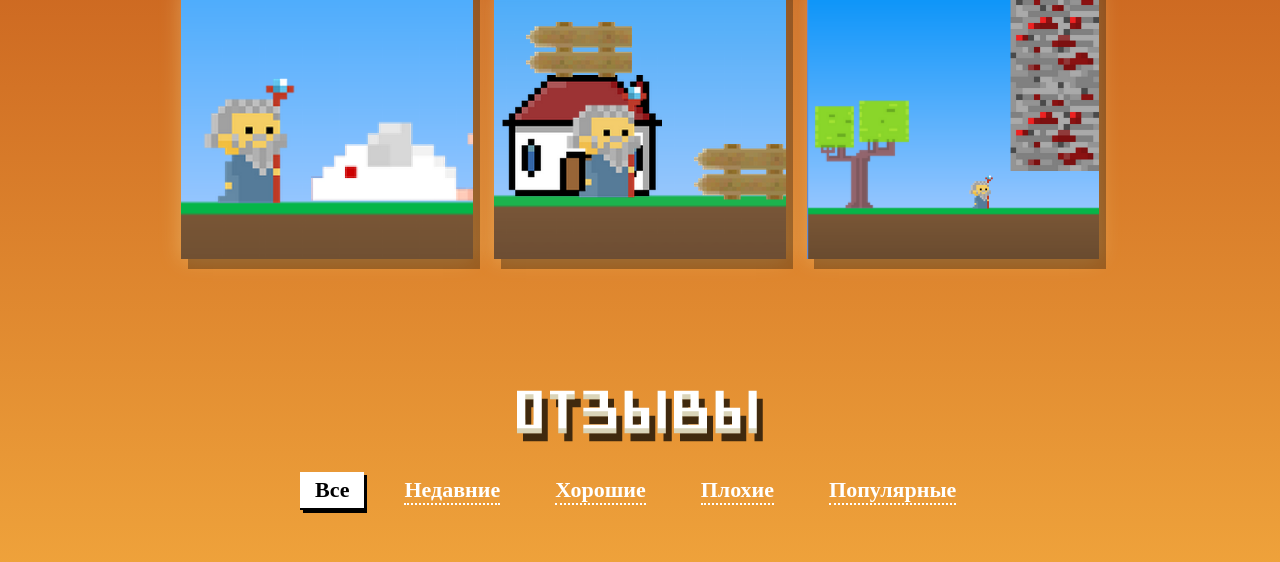
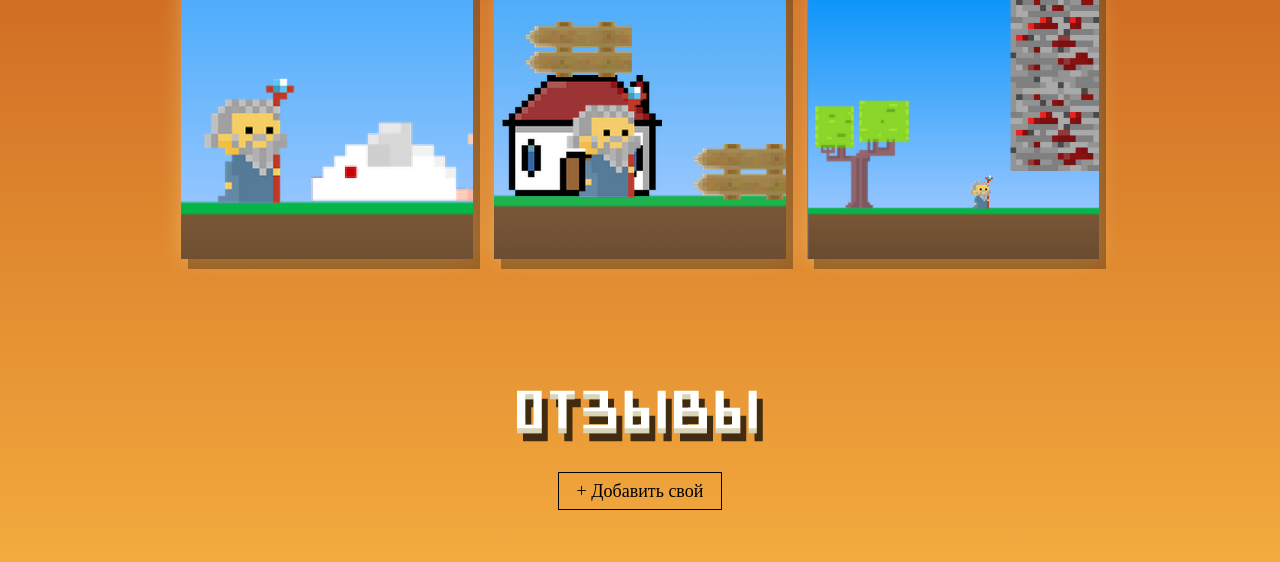
Before and after one commit to GeorgeGUS/106211-code-and-magick, a website built with webpack: page src/index.html in a window 1280 px wide. Shown: the part 1160-1722 px from the top of the page. Built offline with nearby package versions, Linux system fonts and the light colour scheme; a web font is replaced by a local one.

Commit message:
Подключил модуль reviews.js

```diff
--- a/src/index.html
+++ b/src/index.html
@@ -129,6 +129,7 @@
 
 <script src="js/form.js"></script>
 <script src="js/game.js"></script>
+<script src="reviews.js"></script>
 <script src="js/main.js"></script>
 </body>
 </html>
```
